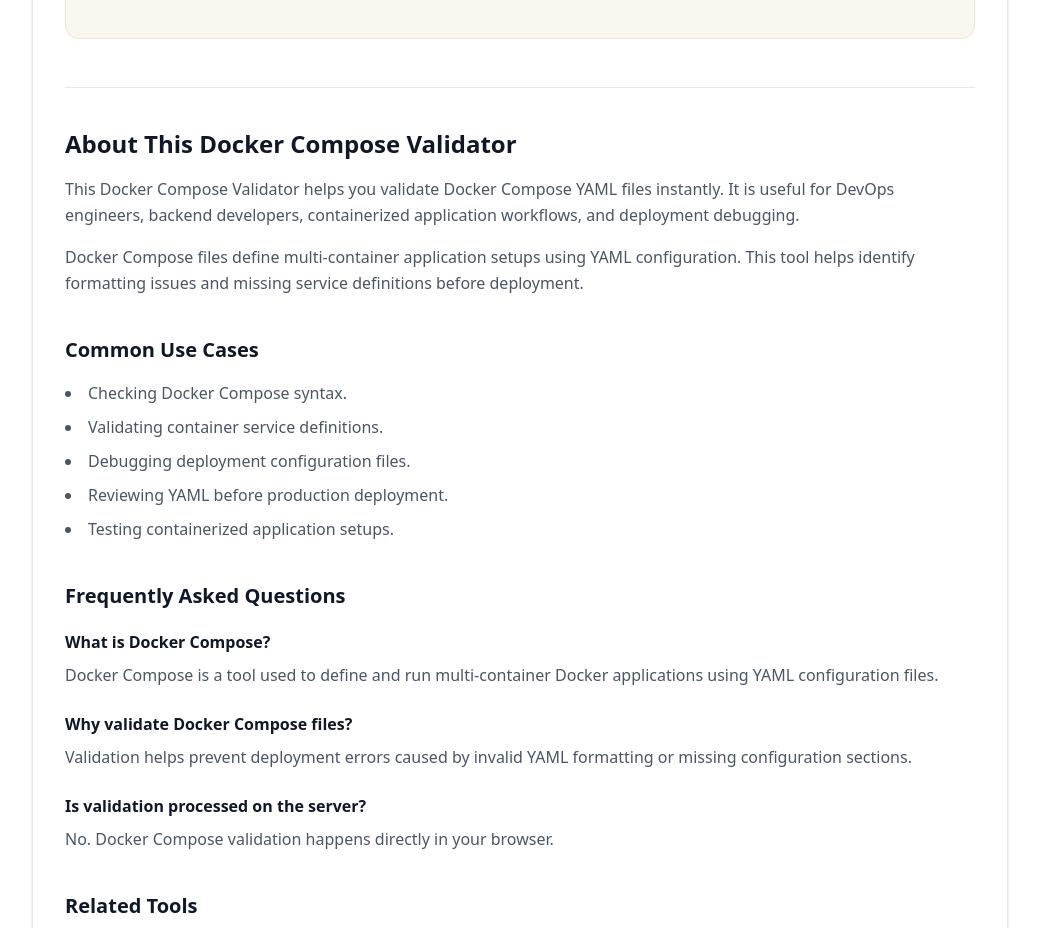
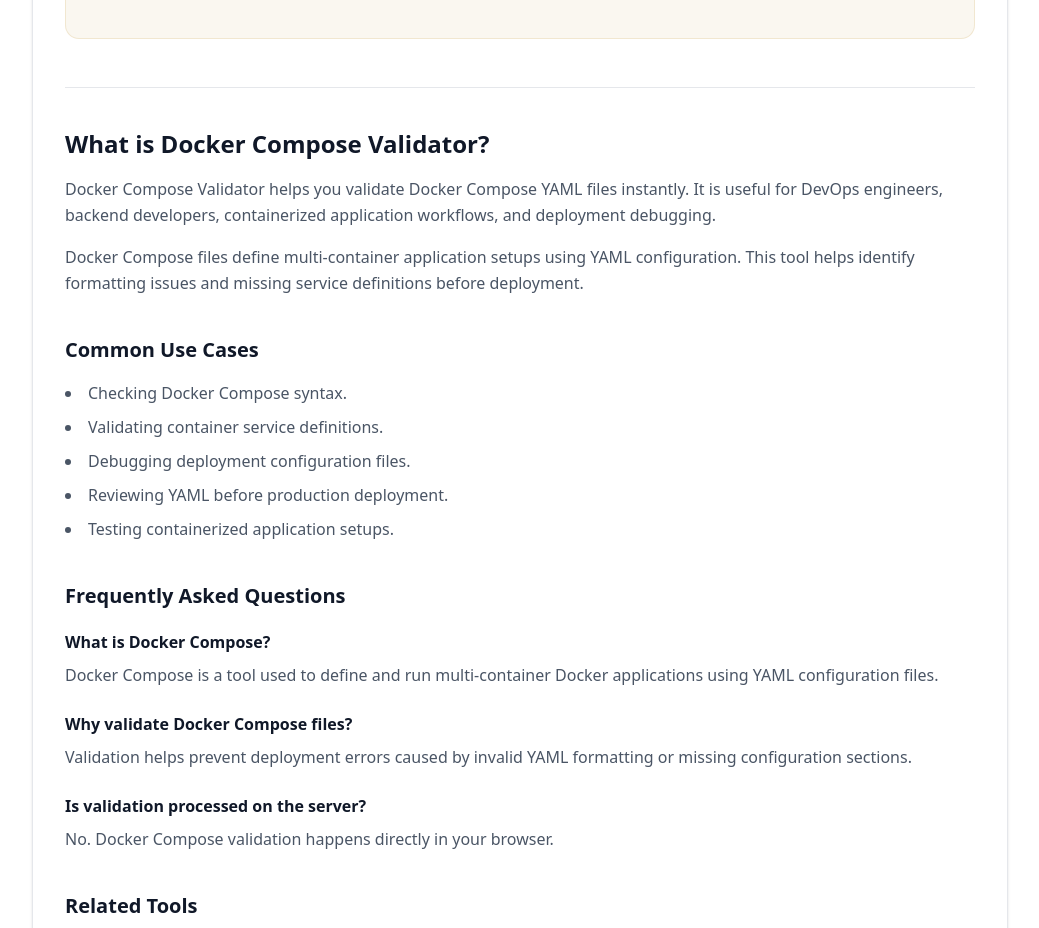
Before and after one commit to vaarunsonawwane-ops/yoryantra-new, a Next.js app: page /tools/docker-compose-validator in a window 1280 px wide. Shown: the part 1000-1928 px from the top of the page, without its empty margins (120-1159 px from the left). Built offline with nearby package versions, Linux system fonts and the light colour scheme.

Commit message:
Docker Compose Validator Update ToolClient.tsx

```diff
--- a/app/tools/docker-compose-validator/ToolClient.tsx
+++ b/app/tools/docker-compose-validator/ToolClient.tsx
@@ -133,11 +133,11 @@ services:
       <section className="mt-12 border-t border-gray-200 pt-10 space-y-10">
         <div>
           <h2 className="text-2xl font-semibold text-gray-900">
-            About This Docker Compose Validator
+            What is Docker Compose Validator?
           </h2>
 
           <p className="mt-4 text-gray-600 leading-relaxed">
-            This Docker Compose Validator helps you validate Docker Compose YAML files instantly. It is useful for DevOps engineers, backend developers, containerized application workflows, and deployment debugging.
+            Docker Compose Validator helps you validate Docker Compose YAML files instantly. It is useful for DevOps engineers, backend developers, containerized application workflows, and deployment debugging.
           </p>
 
           <p className="mt-4 text-gray-600 leading-relaxed">
```
